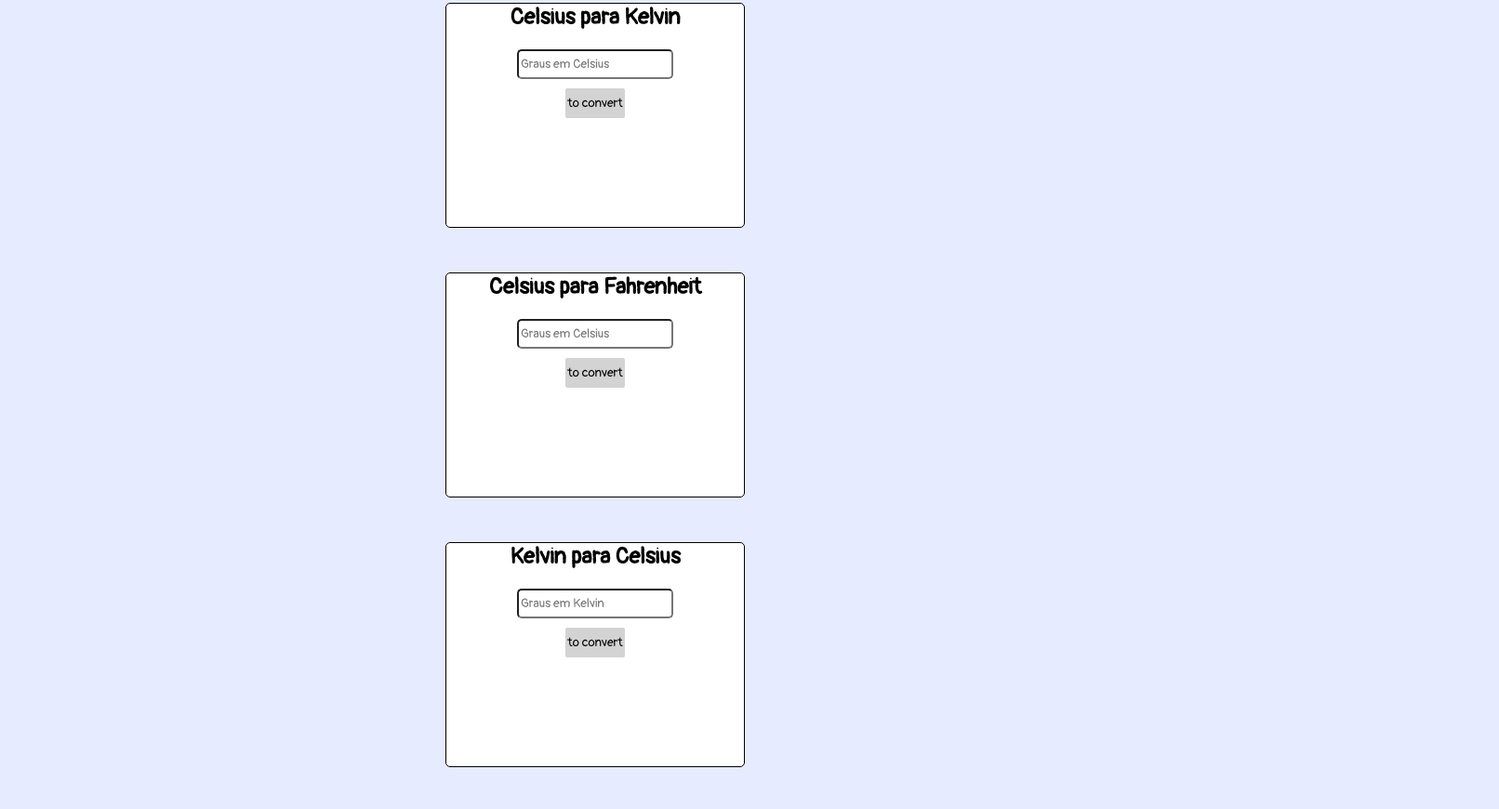
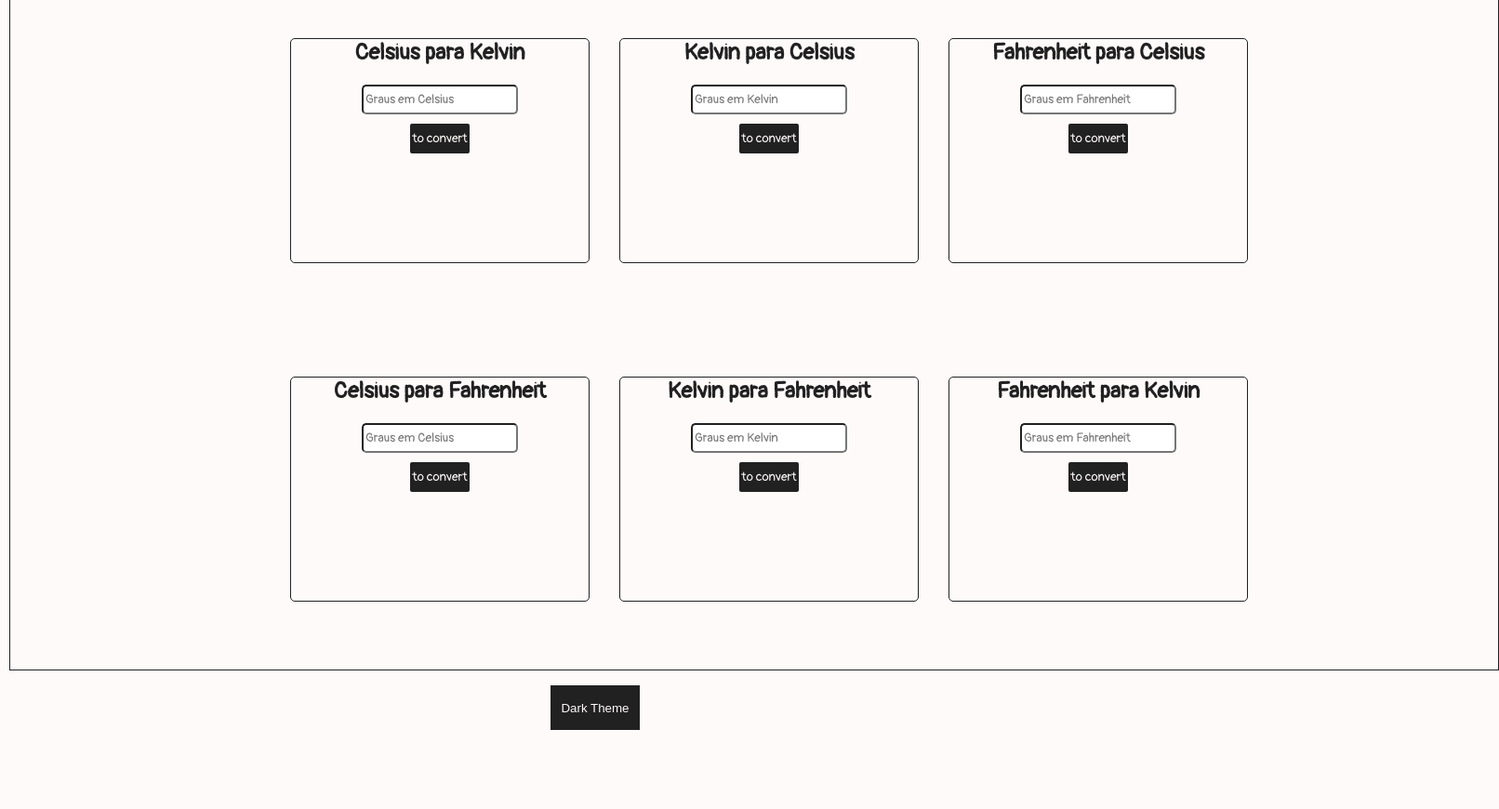
Before and after one commit to DiegoAugustoDev/Conversor-de-temperatura, a plain HTML site: page index.html in a window 1280 px wide. Shown: the part 131-1001 px from the top of the page at 93% size, 1612 px wide, since content can reach past the window. After the commit the page ends 926 px from the top, so only its background shows below. Drawn offline with Linux system fonts and the light colour scheme.

Commit message:
Atualização 1 no software

```diff
--- a/CSS/style.css
+++ b/CSS/style.css
@@ -7,40 +7,59 @@
     font-family: minhaFonte;
     src: url(../fontes/Pangolin/Pangolin-Regular.ttf);
 }
+:root{
+
+    --primaryColor: #fffafa ;
+    --secondaryColor: #212121;
+}
+
+.darkTheme{
+    --primaryColor:#000106;
+    --secondaryColor:  #fffafa ;
+}
 
 body{
-    background-color: #e6ebff;
+    background-color: var(--primaryColor);
     font-family: minhaFonte;
     padding: 10px;
 }
+
 
 #head{
     padding-top: 12px;
     width: 100%;
     height: 4rem;
     text-align: center;
+    display: inline;
+    color: var(--secondaryColor);
 }
 
 #container{
+    width: 100rem;
+    height: 50rem;
+    border: 1px solid var(--secondaryColor);
     display: flex;
     flex-direction: column;
     flex-wrap: wrap;
     align-content: center;
     justify-content: space-evenly;
+    margin: auto;
 }
 
 .section{
     width: 20rem;
     height: 15rem;
-    background-color: white;
-    border: 1px solid black;
+    background-color: var(--primaryColor);
+    border: 1px solid var(--secondaryColor);
     border-radius: 5px;
     margin-top: 3rem;
+    margin-left: 2rem;
 }
 
 .temperatureTitle{
     text-align: center;
     margin-bottom: 20px;
+    color: var(--secondaryColor);
 }
 
 .camp{
@@ -61,7 +80,8 @@ body{
 .btn{
     width: 4rem;
     height: 2rem;
-    background-color: lightgrey;
+    background-color: var(--secondaryColor);
+    color: var(--primaryColor);
     border: none;
     border-radius: 2px;
     display: block;
@@ -79,4 +99,21 @@ body{
     font-size: 25px;
     text-align: center;
     margin-top: 2rem;
+    color: var(--secondaryColor);
 }
+
+#btn{
+    width: 6rem;
+    height: 3rem;
+    cursor: pointer;
+    display: block;
+    margin: auto;
+    margin-top: 1rem;
+    border: none;
+    background-color: var(--secondaryColor);
+    color: var(--primaryColor);
+}
+
+#btn:active{
+    transform: scale(0.95);
+}
--- a/index.html
+++ b/index.html
@@ -57,6 +57,8 @@
         </div>
     </main>
 
+    <button id="btn">Dark Theme</button>
+
     <script src="script.js"></script>
 </body>
 </html>
--- a/script.js
+++ b/script.js
@@ -52,3 +52,17 @@ kelvin2Btn.addEventListener("click", function(){
     let result6 = document.getElementById("result6")
     result6.innerHTML = (fahrenheit2 - 32) * 5/9 + 273.15 + " " + "graus Kelvin"
 })
+
+
+let btn = document.getElementById("btn")
+
+btn.addEventListener("click", function(){
+    document.body.classList.toggle("darkTheme")
+    if(document.body.classList.contains("darkTheme")){
+        btn.innerText = "Light Theme"
+    }
+
+    else{
+        btn.innerText = "Dark Theme"
+    }
+})
```
